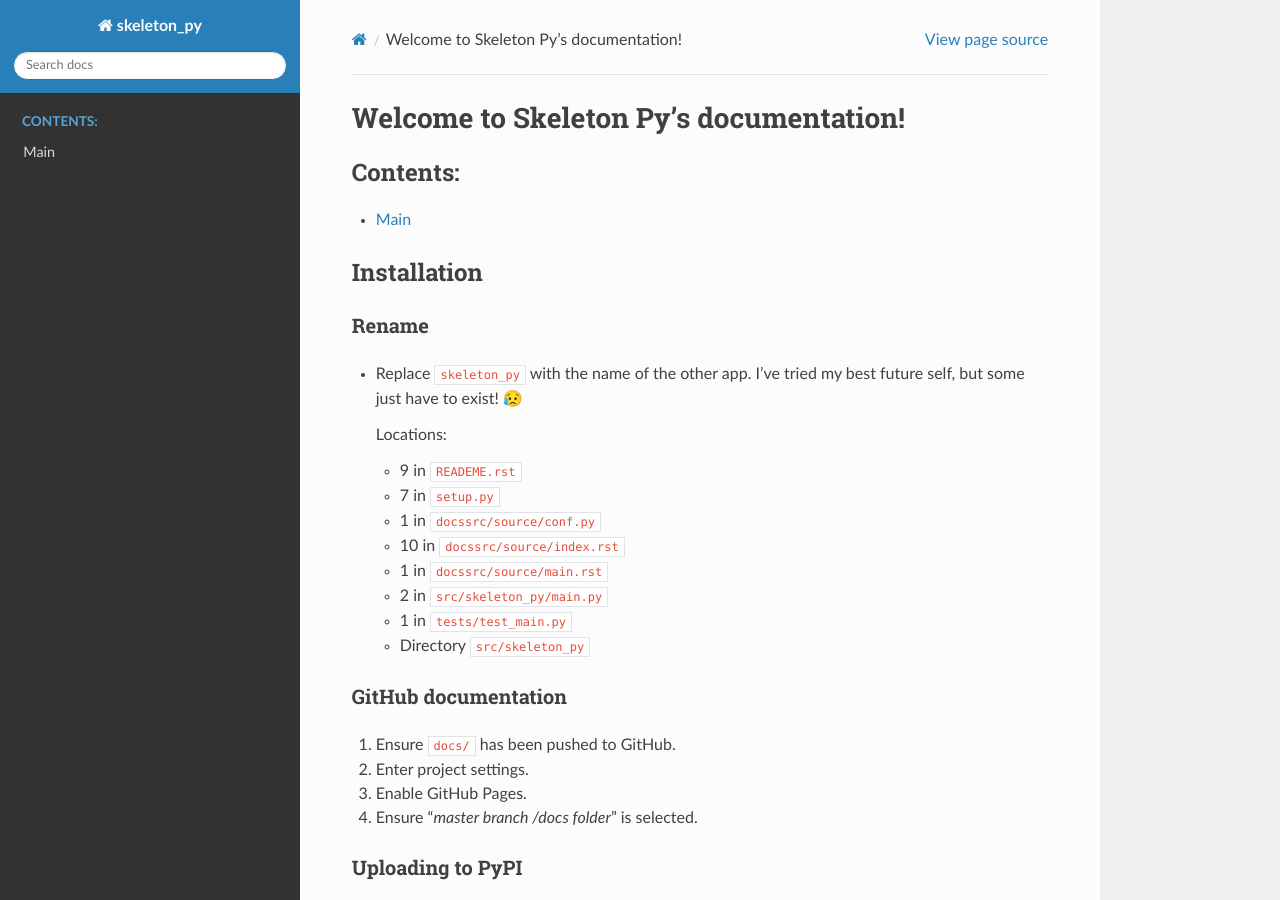
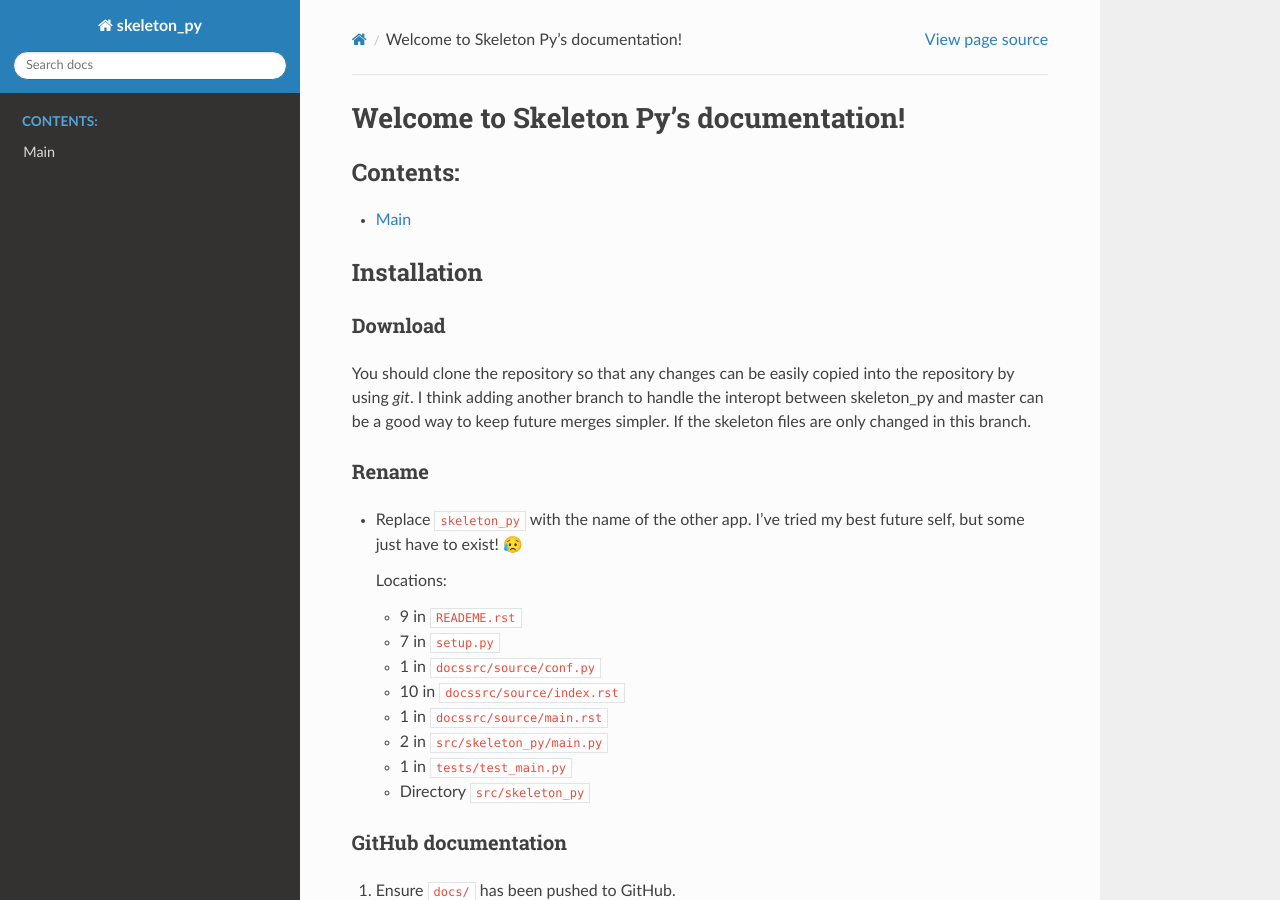
Before and after one commit to Peilonrayz/Kecleon, a Sphinx documentation site: the page built from docssrc/source/index.rst, in a window 1280 px wide and 900 px high. Built offline with Sphinx 7.4.7 and the Read the Docs theme 2.0.0, drawn with Linux system fonts in a browser that asks for light colours; the version number could not be read and is left out.

Commit message:
Update installation instructions
This causes git to contain skeleton_py and ensures that it's setup to be able to
fetch future updates.

```diff
--- a/docssrc/source/index.rst
+++ b/docssrc/source/index.rst
@@ -9,6 +9,28 @@
 
 Installation
 ------------
+
+Download
+++++++++
+
+You should clone the repository so that any changes can be easily
+copied into the repository by using `git`. I think adding another
+branch to handle the interopt between skeleton_py and master can be a
+good way to keep future merges simpler. If the skeleton files are only
+changed in this branch.
+
+.. code::shell
+
+   git clone https://github.com/Peilonrayz/skeleton_py
+   mv skeleton_py [name]
+   cd [name]
+   git config push.default upstream
+   git remote add skeleton https://github.com/Peilonrayz/skeleton_py
+   git fetch skeleton
+   git checkout -b skeleton skeleton/master
+   git remote rm origin
+
+   git checkout -b skeleton-changes
 
 Rename
 ++++++
```
